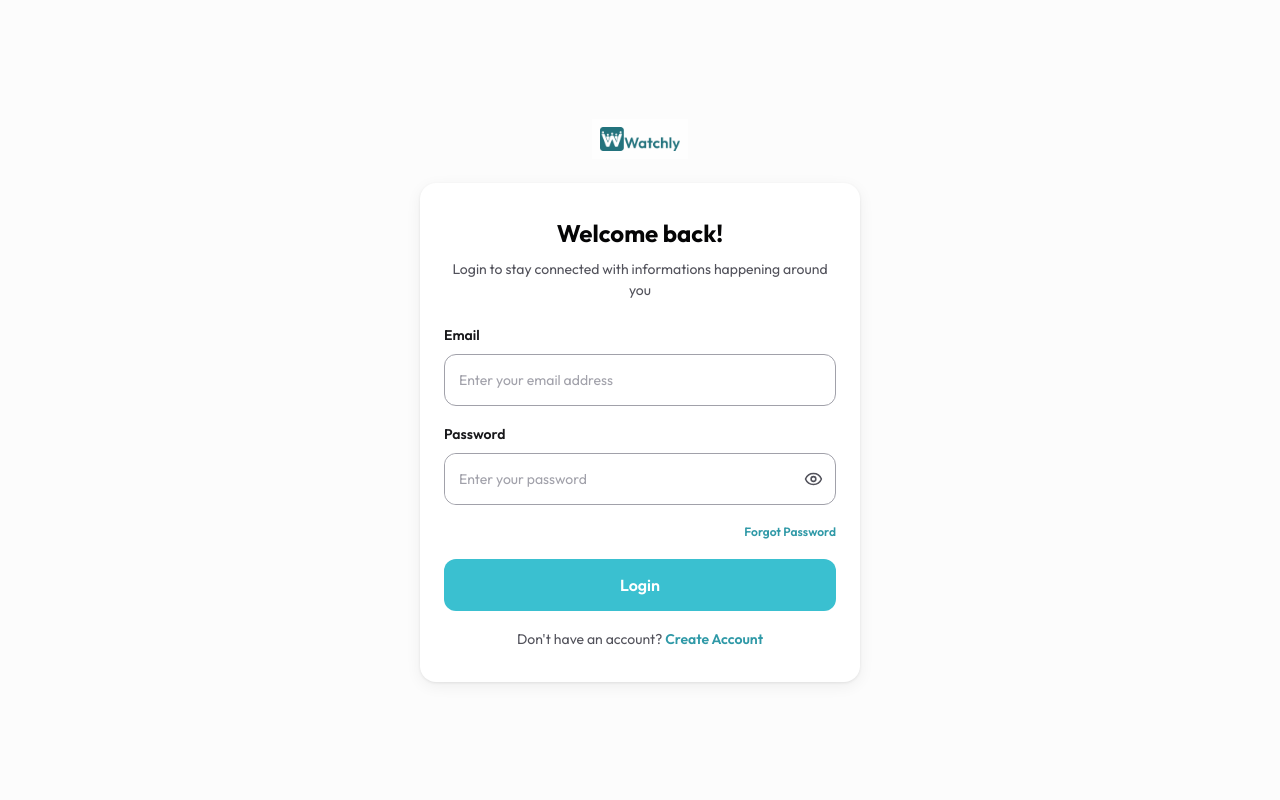
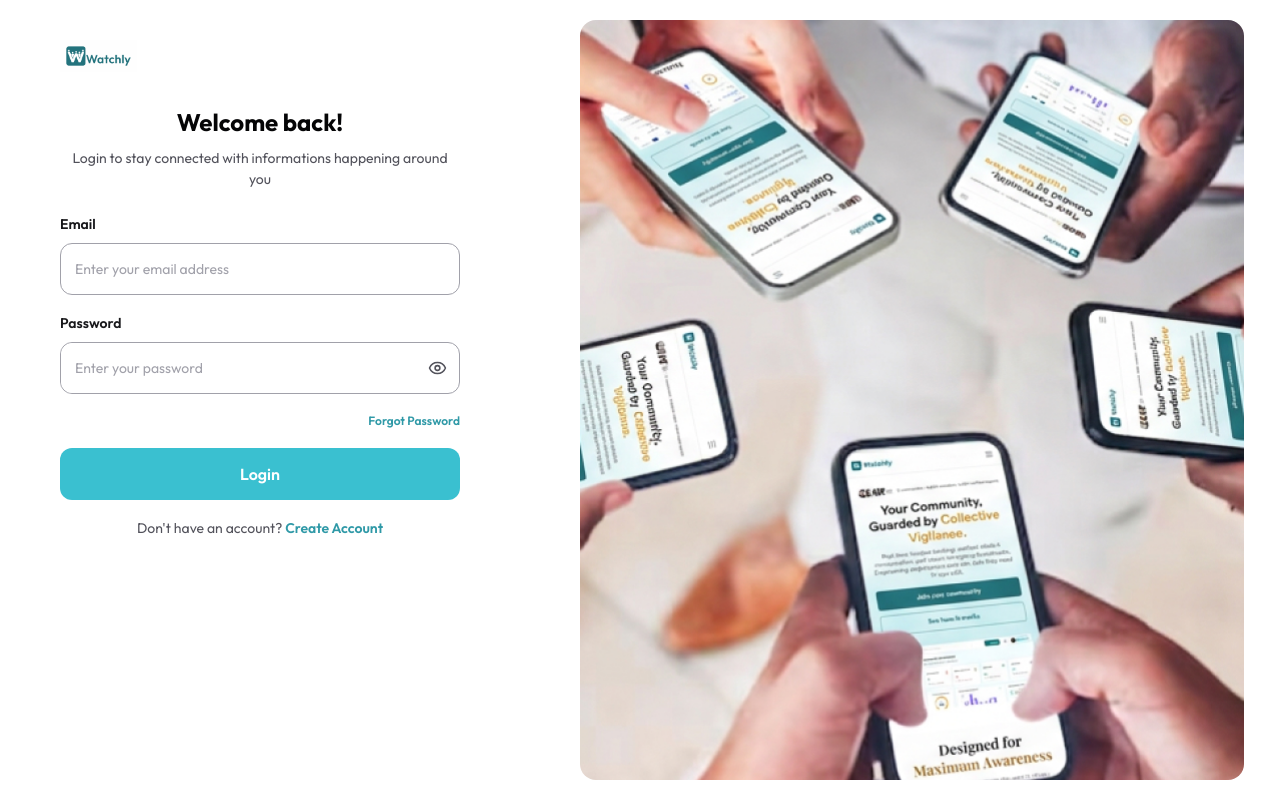
Before and after one commit to Smartoz-CODES/Watchly, a React (Vite) app: page /login in a window 1280 px wide. Built offline with nearby package versions, Linux system fonts and the light colour scheme; no server answers.

Commit message:
Rebuilt AuthLayout with the double column

```diff
--- a/src/layouts/AuthLayout.module.css
+++ b/src/layouts/AuthLayout.module.css
@@ -1,43 +1,72 @@
 .wrapper {
-  min-height: 100vh;
+  height: 100vh;
   display: flex;
-  align-items: center;
-  justify-content: center;
-  background-color: var(--color-surface-subtle);
-  padding: 2.4rem 1.6rem;
+  background-color: #ffffff;
+  overflow: hidden;
 }
 
-.container {
-  width: 100%;
-  max-width: 44rem;
+.formSide {
+  flex: 1;
   display: flex;
   flex-direction: column;
   align-items: center;
-  gap: 2.4rem;
+  padding: 2.4rem 2rem;
+  width: 100%;
+  overflow-y: auto;
 }
 
-/* Logo image, Centered above the form card */
 .logo {
-  height: 4rem;
+  height: 3.2rem;
   width: auto;
+  margin-bottom: 2rem;
+  align-self: center;
 }
 
-.card {
+.formContent {
   width: 100%;
-  background-color: #ffffff;
-  border-radius: var(--btn-radius-lg);
-  padding: 3.2rem 2.4rem;
-  box-shadow:
-    0 1px 3px rgba(0, 0, 0, 0.08),
-    0 4px 16px rgba(0, 0, 0, 0.06);
+  max-width: 40rem;
+  display: flex;
+  flex-direction: column;
 }
 
-@media (max-width: 767px) {
-  .card {
-    padding: 2.4rem 1.6rem;
+.imageSide {
+  display: none;
+}
+
+.collageImage {
+  width: 100%;
+  height: 100%;
+  object-fit: cover;
+  display: block;
+  border-radius: var(--btn-radius-lg);
+}
+
+@media (min-width: 768px) {
+  .formSide {
+    align-items: flex-start;
+    justify-content: flex-start;
+    padding: 4rem 6rem;
+    flex: 0 0 45%;
+    max-width: 56rem;
+    overflow-y: auto;
   }
 
   .logo {
-    height: 3.2rem;
+    align-self: flex-start;
+    margin-bottom: 3.2rem;
+  }
+
+  .formContent {
+    flex: none;
+    margin: 0;
+  }
+
+  .imageSide {
+    display: block;
+    flex: 0 0 55%;
+    height: 100vh;
+    padding: 2rem;
+    overflow: hidden;
+    box-sizing: border-box;
   }
 }
--- a/src/layouts/AuthLayout.tsx
+++ b/src/layouts/AuthLayout.tsx
@@ -4,15 +4,23 @@ import styles from "./AuthLayout.module.css";
 const AuthLayout = () => {
   return (
     <div className={styles.wrapper}>
-      <div className={styles.container}>
+      <div className={styles.formSide}>
         <img
           src="/assets/logo/watchly-logo-color.png"
           alt="Watchly"
           className={styles.logo}
         />
-        <div className={styles.card}>
+        <div className={styles.formContent}>
           <Outlet />
         </div>
+      </div>
+
+      <div className={styles.imageSide}>
+        <img
+          src="/assets/images/auth-collage.jpg"
+          alt="auth side image"
+          className={styles.collageImage}
+        />
       </div>
     </div>
   );
--- a/src/pages/SignupPage.module.css
+++ b/src/pages/SignupPage.module.css
@@ -1,5 +1,5 @@
 .header {
-  margin-bottom: 2.4rem;
+  margin-bottom: 1.6rem;
   text-align: center;
 }
 
@@ -8,25 +8,25 @@
   font-size: var(--text-h6);
   font-weight: 700;
   color: var(--color-text-title);
-  margin-bottom: 0.8rem;
+  margin-bottom: 0.6rem;
 }
 
 .subtitle {
   font-size: var(--text-body-4);
   color: var(--color-text-caption);
-  line-height: 1.6;
+  line-height: 1.5;
 }
 
 .form {
   display: flex;
   flex-direction: column;
-  gap: 2rem;
+  gap: 1.6rem;
 }
 
 .inputGroup {
   display: flex;
   flex-direction: column;
-  gap: 0.8rem;
+  gap: 0.6rem;
 }
 
 .inputGroup label {
@@ -41,7 +41,7 @@
   border: 1px solid var(--color-border-default);
   border-radius: var(--btn-radius-md);
   padding: 0 1.4rem;
-  height: 5.2rem;
+  height: 5rem;
   background: #fff;
   transition: border-color 0.2s ease;
 }
@@ -76,7 +76,7 @@
 .helperText {
   font-size: var(--text-body-5);
   color: var(--color-text-caption);
-  line-height: 1.5;
+  line-height: 1.4;
 }
 
 .checkboxContainer {
@@ -86,7 +86,7 @@
   font-size: var(--text-body-5);
   color: var(--color-text-body);
   cursor: pointer;
-  line-height: 1.5;
+  line-height: 1.4;
 }
 
 .checkboxContainer input {
@@ -106,7 +106,7 @@
 
 .primaryButton {
   width: 100%;
-  height: 5.2rem;
+  height: 5rem;
   border: none;
   border-radius: var(--btn-radius-md);
   background: var(--color-primary);
@@ -177,7 +177,7 @@
   font-size: var(--text-body-4);
   cursor: pointer;
   padding: 0;
-  margin-bottom: 1.6rem;
+  margin-bottom: 1.2rem;
   display: flex;
   align-items: center;
   gap: 0.4rem;
```
Also changed, not shown: public/assets/images/auth-collage.jpg (added), public/assets/images/auth-illustation.png (deleted).
